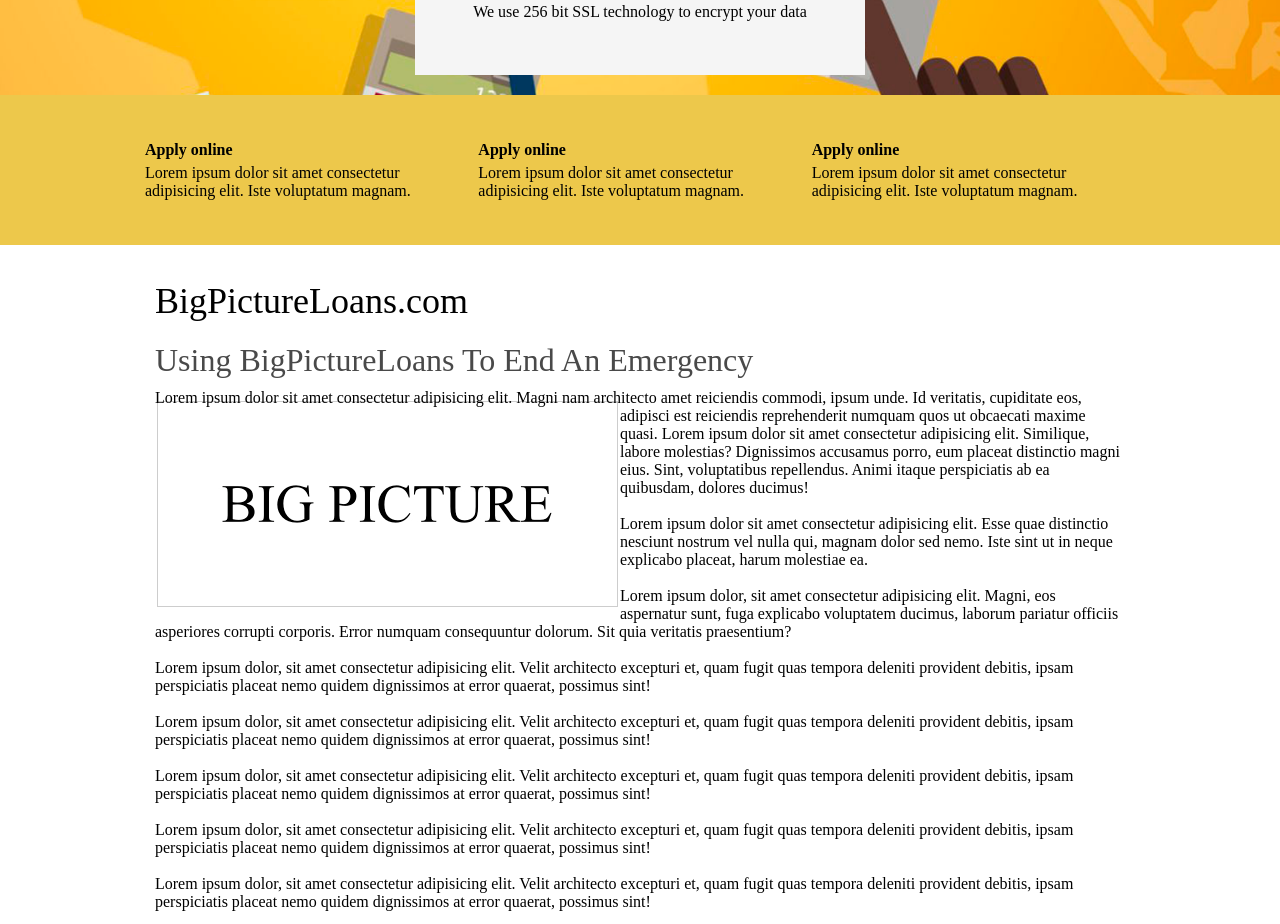
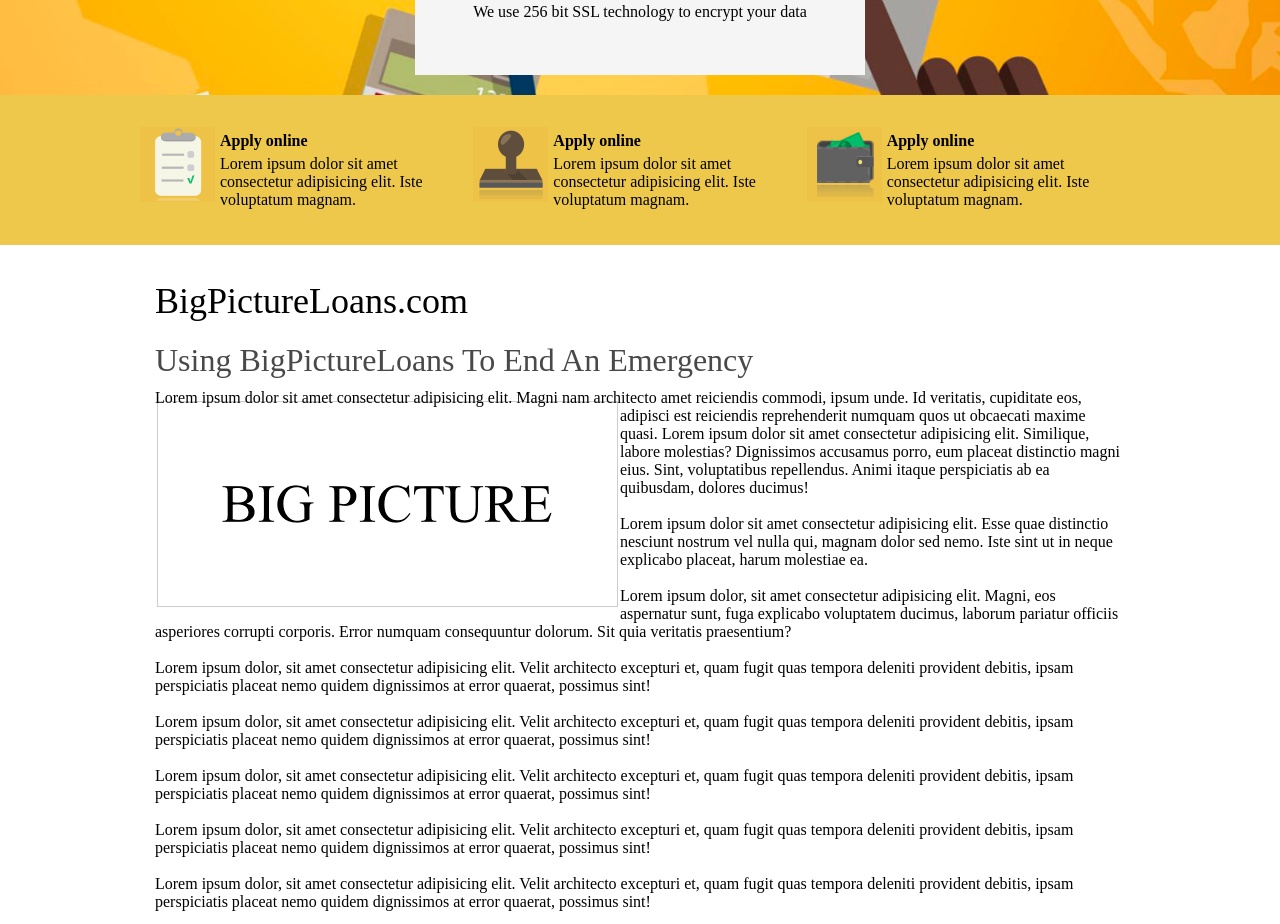
Before and after one commit to kyznecov/BigPictureLoans, a plain HTML site: page index.html in a window 1280 px wide. Shown: the part 840-1764 px from the top of the page. Drawn offline with Linux system fonts and the light colour scheme; the site is published under a folder, as on GitHub Pages, so addresses that start at the root find nothing; files whose address does not match are found by name.

Commit message:
Update index.html

```diff
--- a/index.html
+++ b/index.html
@@ -57,7 +57,7 @@
 			<div class="advantage__container">
 				<div class="advantage__item">
 					<div class="advantage__item-icon">
-						<img src="/img/blanck-icon-75_75.png" alt="">
+						<img src="img/blanck-icon-75_75.png" alt="">
 					</div>
 					<div class="advantage__item-text">
 						<h2>Apply online</h2>
@@ -66,7 +66,7 @@
 				</div>
 				<div class="advantage__item">
 					<div class="advantage__item-icon">
-						<img src="/img/stamp-icon-75_75.png" alt="">
+						<img src="img/stamp-icon-75_75.png" alt="">
 					</div>
 					<div class="advantage__item-text">
 						<h2>Apply online</h2>
@@ -75,7 +75,7 @@
 				</div>
 				<div class="advantage__item">
 					<div class="advantage__item-icon">
-						<img src="/img/portmone-icon-75_75.png" alt="">
+						<img src="img/portmone-icon-75_75.png" alt="">
 					</div>
 					<div class="advantage__item-text">
 						<h2>Apply online</h2>
```
